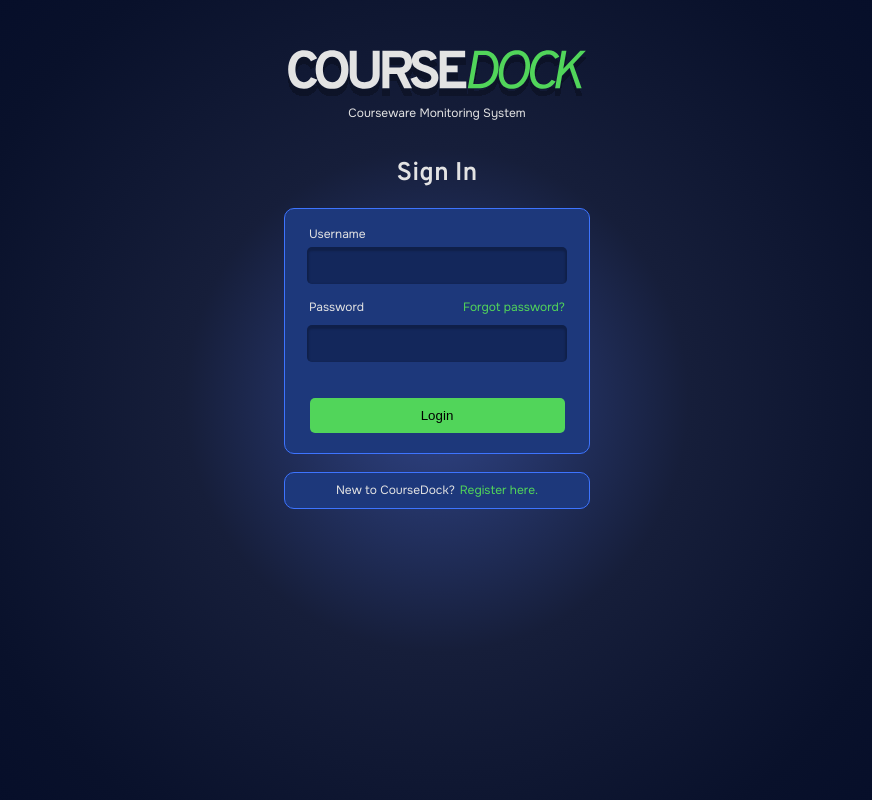
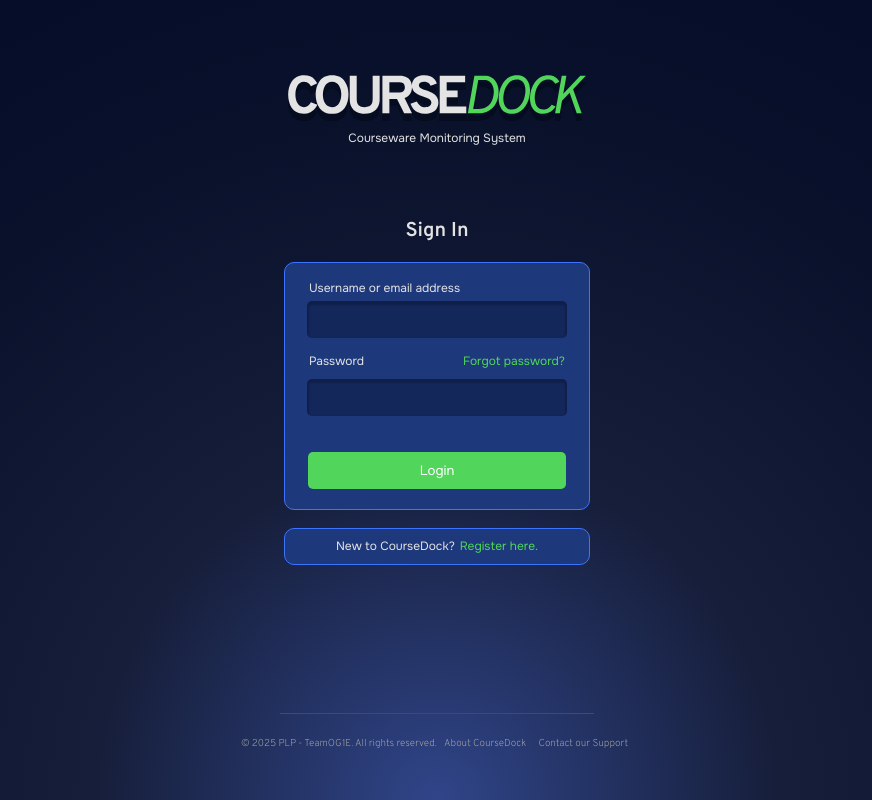
Before and after one commit to ychine/CMS, a PHP site: page / in a window 1280 px wide. Shown: the whole page, without its empty margins (203-1075 px from the left). Run offline with PHP 8.4, Linux system fonts and the light colour scheme.

Commit message:
Madaming changes
naglagay lang ng halficon, tapos binago name ng isgnup to signin :D lutang

```diff
--- a/index.php
+++ b/index.php
@@ -12,7 +12,7 @@
 <body>
     <?php
 
-    include "./src/signup.php";
+    include "./src/signin.php";
 
 
     ?>
--- a/src/signup.php
+++ b/src/signin.php
@@ -14,14 +14,15 @@
 
 </head>
 <body>
+
      <div class="container">
             <img src="./img/COURSEDOCK.svg" class="fade-in"><br>
 
-            <div class="cmstitle">Courseware Monitoring System</div><br><br>
+            <div class="cmstitle">Courseware Monitoring System</div><br><br><br><br>
             <div class="signintitle">Sign In</div>
             <br>
             <div class="signinbox">
-                <div class="tfieldname">Username</div>
+                <div class="tfieldname">Username or email address</div>
                 <div class="tf">
                     <input type="text" id="usernamelogin">
                 </div>
@@ -43,8 +44,15 @@
                 <div class="new-user-line">
                     <span class="newt">New to CourseDock?</span>
                     <span class="reglink"><a href="#">Register here.</a></span>
+                </div>
+            </div>
+            <div class="footer">
 
-                </div>
+            <hr><br>
+                © 2025 PLP - TeamOG1E. All rights reserved.
+
+                <a href="#">About CourseDock</a>
+                <a href="#">Contact our Support</a>
 
             </div>
      </div>
@@ -52,5 +60,7 @@
 
 
 
+
+
 </body>
 </html>
--- a/src/styles.css
+++ b/src/styles.css
@@ -1,14 +1,15 @@
 body {
-
-    background-image: radial-gradient(circle at center, #304589, #161E3A, #09112B, #020A27);
+    display: flex;
+    flex-direction: column;
+    min-height: 100vh;
+    margin: 0;
+    background-image: radial-gradient(circle at bottom, #304589, #161E3A, #09112B, #020A27);
     background-size: 100% 100%;
     background-repeat: no-repeat;
     background-attachment: fixed;
+    transition: background-image 2s ease-in-out;
+}
 
-    width: 100vw;
-    height: 100vh;
-    margin: 0;
-}
 
 .fade-in {
     animation: fadeIn 2s ease-in-out;
@@ -16,20 +17,53 @@ body {
 }
 
 .container {
-    animation: fadeIn 3s ease-in-out;
-    animation-fill-mode: both;
+    flex: 1;
     display: flex;
     flex-direction: column;
     align-items: center;
-    padding-top: 50px;
+    justify-content: center;
+    animation: fadeIn 3s ease-in-out;
+    animation-fill-mode: both;
 }
 
 .container img, .signintitle,
 .cmstitle, .signinbox {
+    transform: translateY(-80px);
     width: 15%;
     position: static;
     text-align: center;
 
+}
+
+.footer hr {
+    border: none;
+    border-top: 0.2px solid #284BA3;
+    margin: 10px auto;
+    width: 80%;
+}
+
+.footer {
+    position: fixed;
+    bottom: 40px;
+
+    text-align: center;
+    font-family: "Overpass", sans-serif;
+    font-weight: 200;
+    font-size: 10px;
+    color: rgb(168, 168, 168);
+    padding: 10px 0;
+
+}
+
+
+.footer a {
+    color: rgb(168, 168, 168);
+    margin: 0 5px;
+    text-decoration: none;
+}
+
+.footer a:hover {
+    text-decoration: underline;
 }
 
 .container img {
@@ -51,7 +85,7 @@ body {
 
 .cmstitle {
     animation-fill-mode: both;
-    animation: fadeIn 4s ease-in-out;
+    animation: fadeIn 2s ease-in-out;
     font-family: "Onest", sans-serif;
     font-weight: 400;
     font-size: clamp(12px, 0.8vw, 0.9rem);
@@ -73,7 +107,7 @@ body {
 
 .signintitle {
     color: #E3E3E3;
-    font-size: clamp(25px, 2vw, 2.5rem);
+    font-size: clamp(20px, 0.5vw, 0.5rem);
     font-family: "Overpass", sans-serif;
     font-weight: 600;
     width: 100%;
@@ -164,14 +198,26 @@ body {
     font-family: "Onest", sans-serif;
 }
 
+.tf input:focus {
+    outline: none;
+    box-shadow: 0 0 0 2px #51D55A;
+}
+
 .btnlogin {
+    font-family: "Onest", sans-serif;
+    font-weight: 500;
+    color: white;
     border-radius: 5px;
     border: 0;
     background-color: #51D55A;
     justify-content: center;
     align-items: center;
-    width: 85%;
+    width: 86%;
     padding: 10px;
+}
+
+.btnlogin:hover {
+
 }
 
 .onest-regular {
```
Also changed, not shown: img/cdicon.svg, img/halficon.svg (added).
